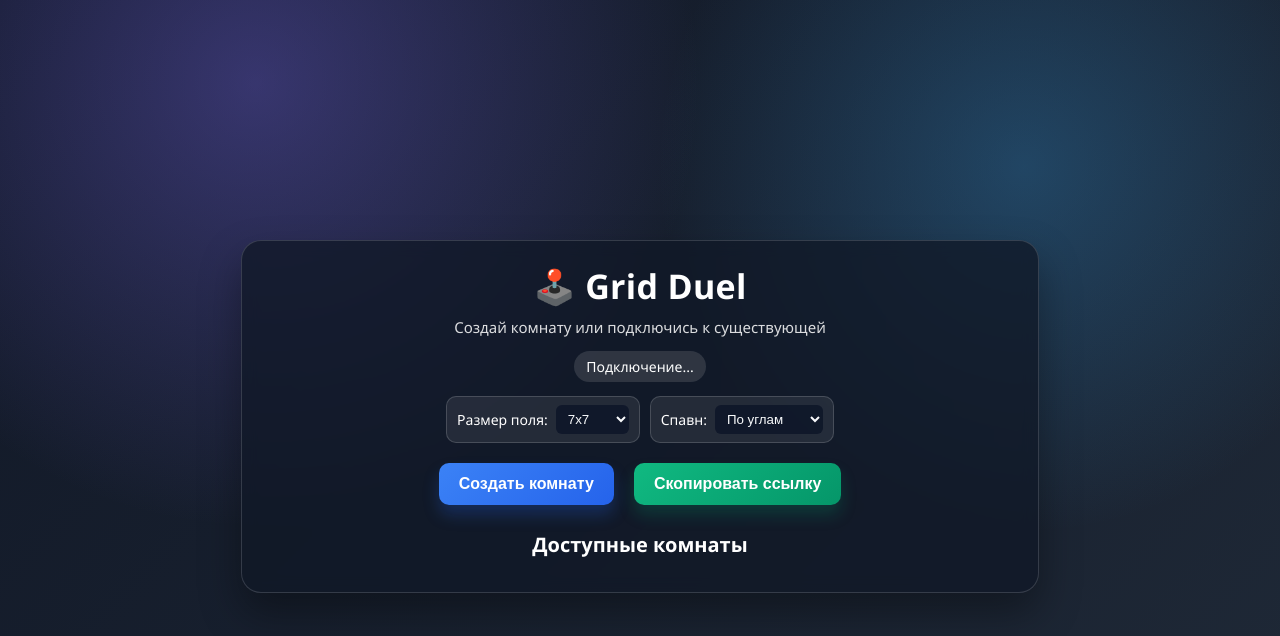
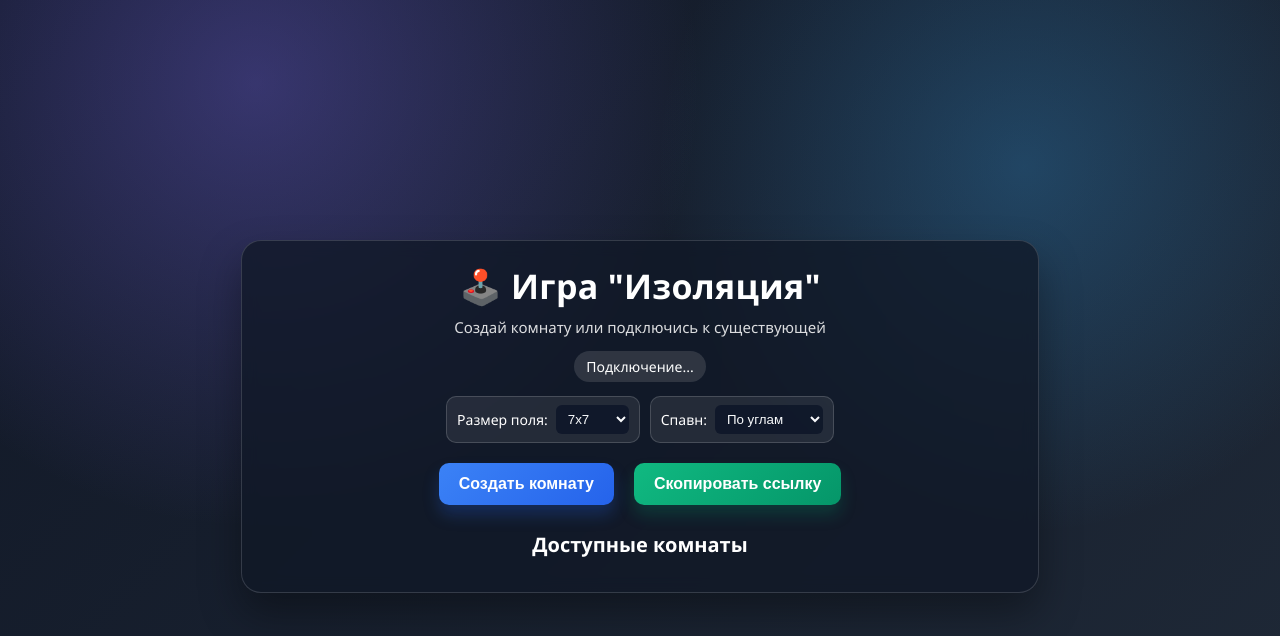
Before and after one commit to Dimit3y/1234, a plain HTML site: page game/client/index.html in a window 1280 px wide. Drawn offline with Linux system fonts and the light colour scheme.

Commit message:
Update index.html

```diff
--- a/game/client/index.html
+++ b/game/client/index.html
@@ -7,7 +7,7 @@
 
 <div id="menu">
     <div class="menu-card">
-        <h1>🕹️ Grid Duel</h1>
+        <h1>🕹️ Игра "Изоляция"</h1>
         <p class="subtitle">Создай комнату или подключись к существующей</p>
         <div id="connectionStatus" class="connection-pill">Подключение...</div>
 
```
